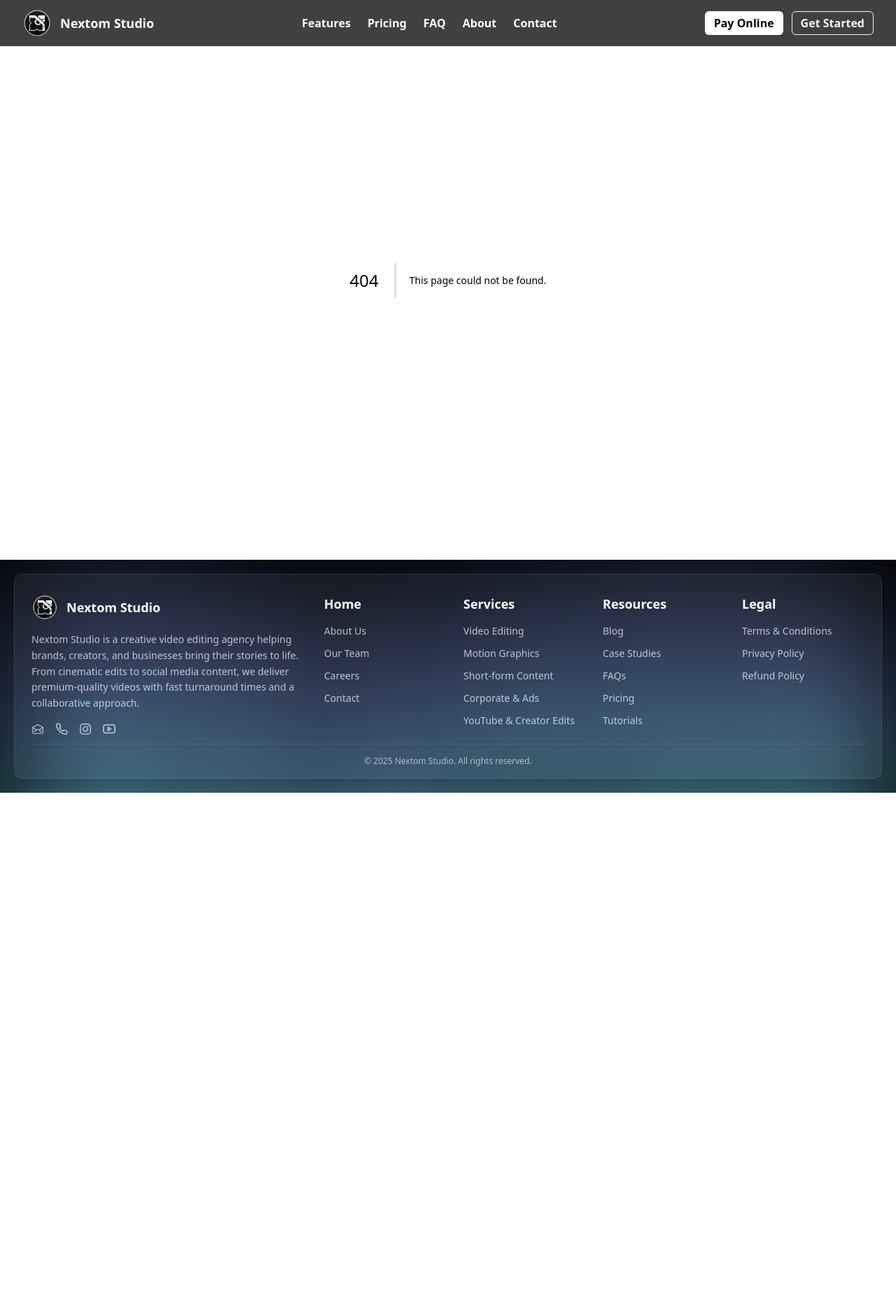
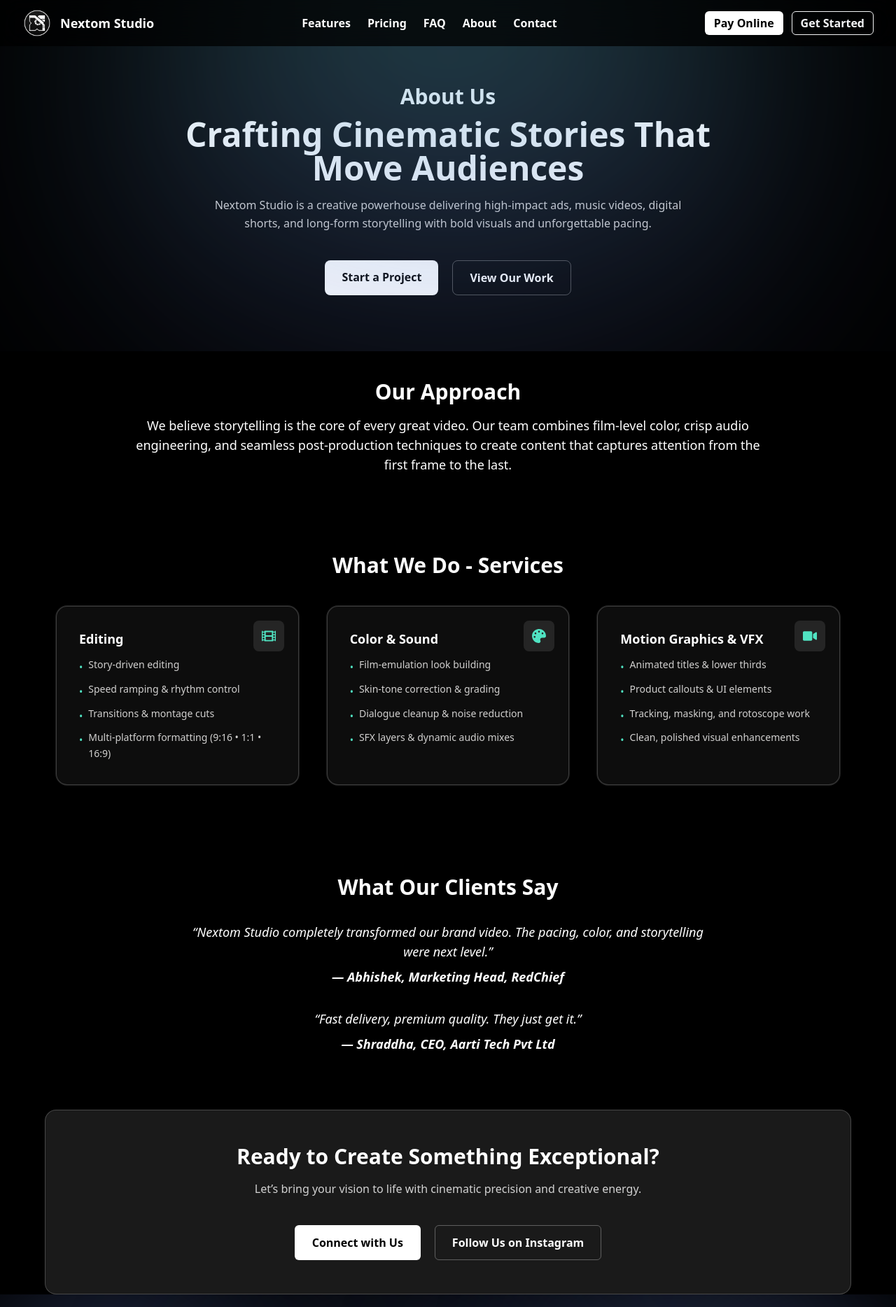
Before and after one commit to Vinayku766/nextom-studio, a Next.js app: page /aboutus in a window 1280 px wide. Before the commit this address had no page. Shown: the top 1868 px of the page at 70% size. Before the commit the page ends 1133 px from the top, so only its background shows below. Built offline with nearby package versions, Linux system fonts and the light colour scheme.

Commit message:
work on about page progress

```diff
--- /dev/null
+++ b/src/app/aboutus/page.js
@@ -0,0 +1,160 @@
+"use client";
+import Link from "next/link";
+import Image from "next/image";
+import { FaFilm, FaPalette, FaVideo } from "react-icons/fa";
+
+const ServiceCard = ({ title, items, icon }) => (
+  <div className="relative flex-1 min-w-[230px] bg-white/5 border border-white/20 backdrop-blur-sm rounded-2xl p-6 md:p-8 ring-1 ring-white/10 hover:ring-white/20 transition-transform transform duration-300 hover:scale-105">
+
+      <div className="absolute top-5 right-5 p-3 rounded-lg bg-white/10 flex-none">
+        {icon}
+      </div>
+
+      <div>
+        <h3 className="text-lg font-semibold">{title}</h3>
+        <ul className="mt-3 text-sm leading-relaxed space-y-2 text-stone-200/90">
+          {items.map((it, i) => (
+            <li key={i} className="flex items-start gap-2">
+              <span className="mt-1 text-primary-aqua">•</span>
+              <span>{it}</span>
+            </li>
+          ))}
+        </ul>
+      </div>
+  </div>
+);
+
+const page = () => {
+  return (
+    <div className="bg-black text-white">
+      <section className="relative px-6 md:px-20 py-20 text-center overflow-hidden">
+        <div className="absolute top-[-250px] left-1/2 -translate-x-1/2 w-[900px] h-[900px]
+          bg-gradient-to-b from-primary-aqua/60 via-secondary-blue/40 to-transparent
+          rounded-full blur-[160px] opacity-80 pointer-events-none">
+        </div>
+        {/* <div className="absolute left-5 bottom-5">
+         <Image className="" src="/gifs/cartoon-1.gif" alt="moving cartoon" width="200" height="400"/>
+        </div> */}
+        <h3 className="text-3xl font-bold mt-10">About Us</h3>
+        <h1 className="text-4xl md:text-5xl font-extrabold mt-3 max-w-3xl mx-auto">
+          Crafting Cinematic Stories That Move Audiences
+        </h1>
+
+        <p className="text-stone-300 max-w-2xl mx-auto mt-4 leading-relaxed">
+          Nextom Studio is a creative powerhouse delivering high-impact ads, music videos,
+          digital shorts, and long-form storytelling with bold visuals and unforgettable pacing.
+        </p>
+
+        {/* CTAs */}
+        <div className="flex justify-center gap-5 mt-10">
+          <Link
+            href="#cta"
+            className="px-6 py-3 rounded-lg bg-white text-black font-semibold
+            hover:bg-gray-200 hover:shadow transition"
+          >
+            Start a Project
+          </Link>
+
+          <Link
+            href="#cta"
+            className="px-6 py-3 rounded-lg border border-white/30 text-white font-semibold
+            hover:bg-white/5 transition"
+          >
+            View Our Work
+          </Link>
+        </div>
+      </section>
+
+      {/* ============================== */}
+      {/* OUR APPROACH SECTION */}
+      {/* ============================== */}
+      <section className="mt-10">
+        <div className='max-w-4xl mx-auto'>
+          <h4 className="text-center font-bold text-3xl">Our Approach</h4>
+          <p className="text-center mt-4 text-lg">We believe storytelling is the core of every great video. Our team combines film-level color, crisp audio engineering, and seamless post-production techniques to create content that captures attention from the first frame to the last.</p>
+        </div>
+      </section>
+
+      {/* ============================== */}
+      {/* SERVICES SECTION */}
+      {/* ============================== */}
+      <section className='mt-16 px-6 md:px-20 py-12'>
+        <h4 className="text-center text-3xl font-bold">What We Do - Services</h4>
+        <div className='grid grid-cols-1 md:grid-cols-2 lg:grid-cols-3 gap-10 mt-10'>
+          <ServiceCard
+            title="Editing"
+            items={[
+              "Story-driven editing",
+              "Speed ramping & rhythm control",
+              "Transitions & montage cuts",
+              "Multi-platform formatting (9:16 • 1:1 • 16:9)"
+            ]}
+            icon={<FaFilm className="text-xl text-primary-aqua" />}
+          />
+          <ServiceCard
+            title="Color & Sound"
+            items={[
+              "Film-emulation look building",
+              "Skin-tone correction & grading",
+              "Dialogue cleanup & noise reduction",
+              "SFX layers & dynamic audio mixes"
+            ]}
+            icon={<FaPalette className="text-xl text-primary-aqua" />}
+          />
+          <ServiceCard
+            title="Motion Graphics & VFX"
+            items={[
+              "Animated titles & lower thirds",
+              "Product callouts & UI elements",
+              "Tracking, masking, and rotoscope work",
+              "Clean, polished visual enhancements"
+            ]}
+            icon={<FaVideo className="text-xl text-primary-aqua" />}
+          />
+        </div>
+      </section>
+
+      <section className="bg-black/50 py-20 text-center">
+        <div className="max-w-3xl mx-auto text-white">
+          <h4 className="text-3xl font-bold">What Our Clients Say</h4>
+          <div className="mt-8 space-y-8">
+            <blockquote className="text-lg italic">
+              “Nextom Studio completely transformed our brand video. The pacing, color, and storytelling were next level.”
+              <br />
+              <span className="font-semibold mt-2 block">— Abhishek, Marketing Head, RedChief</span>
+            </blockquote>
+            <blockquote className="text-lg italic">
+              “Fast delivery, premium quality. They just get it.”
+              <br />
+              <span className="font-semibold mt-2 block"> — Shraddha, CEO,  Aarti Tech Pvt Ltd</span>
+            </blockquote>
+          </div>
+        </div>
+      </section>
+
+      <section id="cta" className="bg-white/10 backdrop-blur-4xl border border-white/20 rounded-2xl py-12 text-center max-w-6xl mx-auto">
+        <h4 className="text-3xl font-bold text-white">Ready to Create Something Exceptional?</h4>
+        <p className="text-base text-white/80 mt-4">Let’s bring your vision to life with cinematic precision and creative energy.</p>
+        <div className="flex justify-center gap-5 mt-10">
+          <Link
+            href="mailto:contact@nextomstudio.com"
+            className="px-6 py-3 border border-white/20 rounded-md bg-white text-black font-semibold
+            hover:bg-gray-300 transition"
+          >
+            Connect with Us
+          </Link>
+
+          <Link
+            href="https://www.instagram.com/nextomstudio"
+            className="px-6 py-3 rounded-md border border-white/30 text-white font-semibold
+            hover:bg-white/5 transition"
+          >
+            Follow Us on Instagram
+          </Link>
+        </div>
+      </section>
+    </div>
+  );
+};
+
+export default page;
--- a/src/our-components/Footer.jsx
+++ b/src/our-components/Footer.jsx
@@ -11,7 +11,7 @@ const sections = [
   {
     title: "Home",
     links: [
-      { label: "About Us", href: "/about" },
+      { label: "About Us", href: "/aboutus" },
       { label: "Our Team", href: "/team" },
       { label: "Careers", href: "/careers" },
       { label: "Contact", href: "/contact" },
--- a/src/our-components/homepage/HeroSection.jsx
+++ b/src/our-components/homepage/HeroSection.jsx
@@ -1,6 +1,7 @@
 'use client'
-import React from 'react'
-import Div from '../common/DIv'
+import React from 'react';
+import Link from "next/link";
+import Div from '../common/DIv';
 
 
 const HeroSection = () => {
@@ -49,18 +50,18 @@ const HeroSection = () => {
 
           {/* Actions */}
           <div className="flex flex-wrap gap-4">
-            <a
+            <Link
               href="#cta"
               className="px-6 py-3 rounded-md bg-white text-black font-semibold hover:bg-gray-200 transition"
             >
               Start a Project
-            </a>
-            <a
+            </Link>
+            <Link
               href="#showcase"
               className="px-6 py-3 rounded-md border border-white/30 text-white hover:border-white transition"
             >
               Watch Showreel
-            </a>
+            </Link>
               {/* <a
               href="#showcase"
               className="px-6 py-3 rounded-md border border-white/30 text-white hover:border-white transition"
```
Also changed, not shown: src/app/globals.css (+0 -17 lines), public/gifs/cartoon-1.gif (added).
